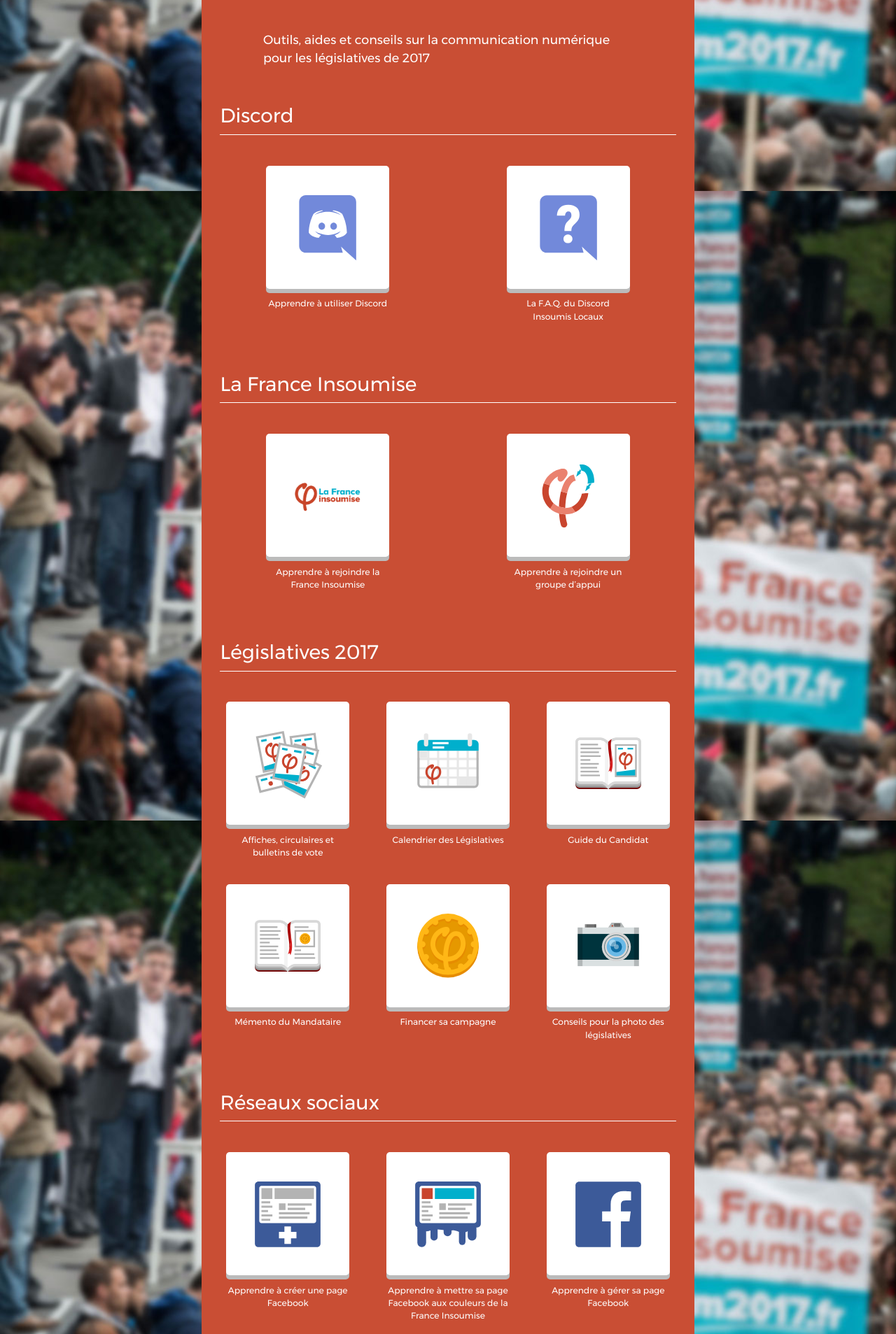
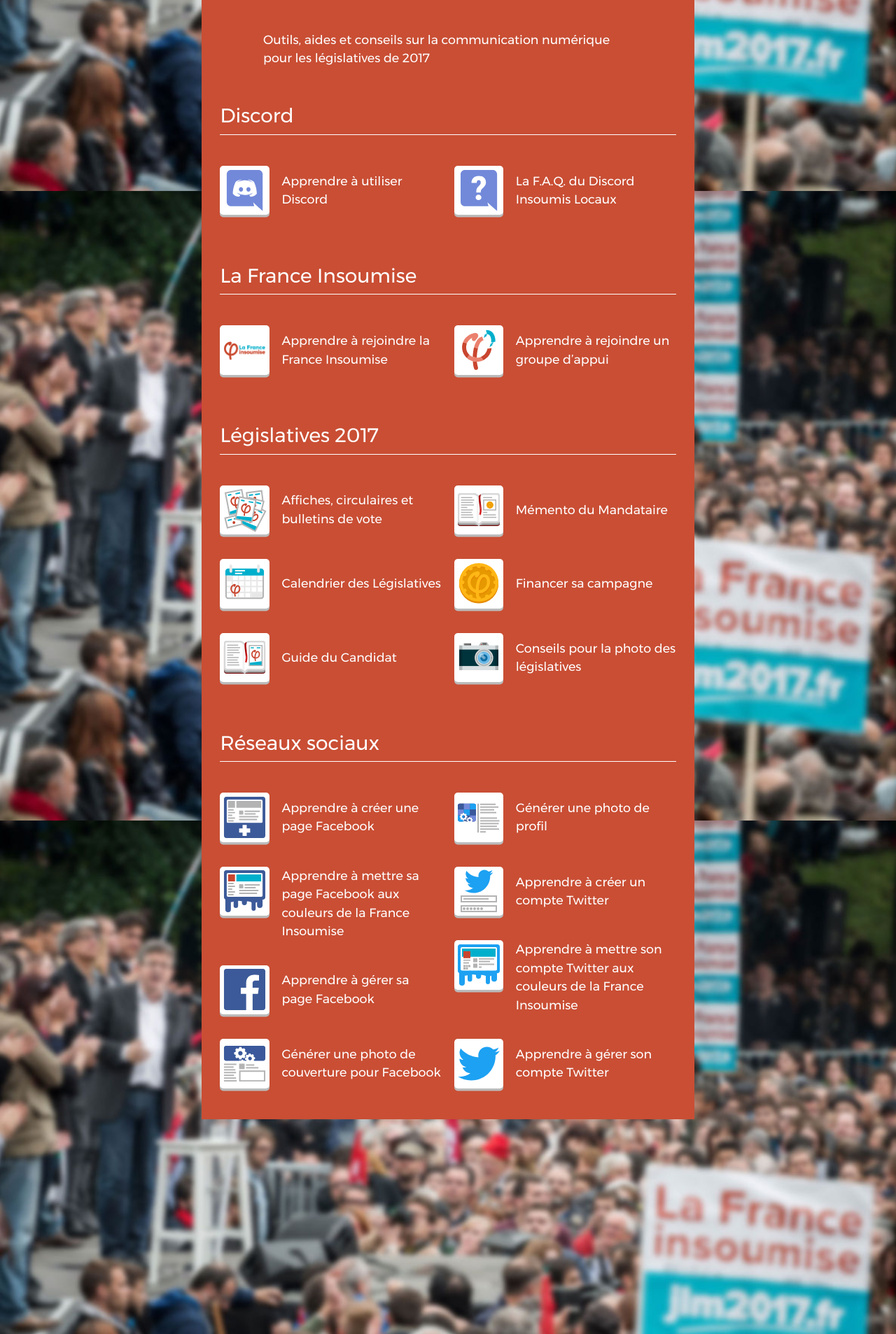
Before and after one commit to ryuran/kitcampagne.fi, a Jekyll site: the page built from index.html, in a window 1280 px wide. Shown: the part 627-2534 px from the top of the page at 70% size. Built offline with Jekyll 4.4.1, drawn with Linux system fonts in a browser that asks for light colours.

Commit message:
home-nav

```diff
--- a/_sass/component/_home.scss
+++ b/_sass/component/_home.scss
@@ -31,29 +31,24 @@
     margin: 0;
     list-style: none;
     text-align: center;
-    display: flex;
-    margin: 0 -1rem;
-    justify-content: flex-start;
-    align-items: flex-start;
-    align-content: center;
-    flex-wrap: wrap;
+    margin: 0;
+    column-width: 14rem;
+    column-gap: 1rem;
 
     > li {
-      padding: 1rem;
-      width: 30%;
-      min-width: 12rem;
-      flex-basis: auto; /* default value */
-      flex-grow: 1;
+      display: block;
+      padding: 1rem 0;
+      break-inside: avoid;
     }
 
     &-link {
       text-align: center;
-      max-width: 10rem;
-      display: block;
+      display: flex;
+      align-items: center;
       margin: 0 auto;
-      color: #ffffff;
+      color: $color-white;
       text-decoration: none;
-      font-size: .7em;
+      font-size: 1em;
       line-height: 1.5em;
 
       &:visited,
@@ -65,17 +60,28 @@
       &-icon {
         background-color: $color-white;
         border-radius: 5px;
-        width: 10rem;
-        line-height: 10rem;
-        box-shadow: 0px 6px 0px #bbbbbb;
-        margin: 0 auto 1em;
+        width: 4rem;
+        height: 4rem;
+        box-shadow: 0px .2rem 0px #bbbbbb;
+        margin: 0;
+        flex-shrink: 0;
+        display: flex;
+        flex-shrink: 0;
+        align-self: flex-start;
+        align-items: center;
+        justify-content: center;
 
         > img {
-          display: inline-block;
-          max-height: 100px;
-          max-width: 100px;
-          vertical-align: middle;
+          display: block;
+          max-height: 90%;
+          max-width: 90%;
+          margin: 0;
         }
+      }
+
+      &-label {
+        padding-left: 1rem;
+        text-align: left;
       }
     }
   }
--- a/index.html
+++ b/index.html
@@ -19,8 +19,8 @@
         {% for p in sortedPages %}
           <li>
             <a class="home-nav-link" href="{{ p.url }}">
-              <div class="home-nav-link-icon"><img src="/assets/images/icons/{{p.icon}}" alt="" /></div>
-              {{p.title}}
+              <span class="home-nav-link-icon"><img src="/assets/images/icons/{{p.icon}}" alt="" /></span>
+              <span class="home-nav-link-label">{{p.title}}</span>
             </a>
           </li>
         {% endfor %}
```
